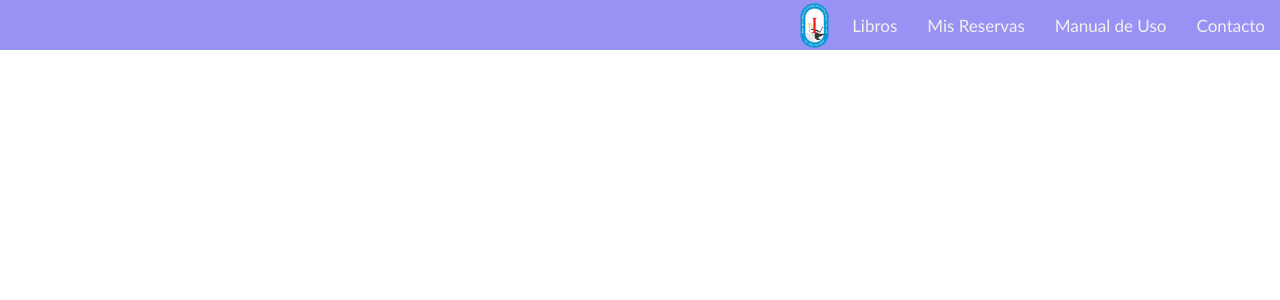
After one commit to nerii006/biblioteca, a PHP site: page /reservas.php in a window 1280 px wide. The commit adds this page. Shown: the top 300 px of the page. Run offline with PHP 8.4, Linux system fonts and the light colour scheme.

Commit message:
Primer commit de marti

```diff
--- a/index.php
+++ b/index.php
@@ -13,7 +13,7 @@
         <nav class="navbar">
             <img id="logo" src="./img/logoenet.png" alt="">
             <a href="#">Libros</a>
-            <a href="#">Mis Reservas</a>
+            <a href="#reservas.php">Mis Reservas</a>
             <a href="#">Manual de Uso</a>
             <a href="#contacto">Contacto</a>
         </nav>
--- /dev/null
+++ b/reservas.php
@@ -0,0 +1,25 @@
+<!DOCTYPE html>
+<html lang="en">
+<head>
+    <meta charset="UTF-8">
+    <meta name="viewport" content="width=device-width, initial-scale=1.0">
+    <title>Mis Reservas</title>
+    <link rel="stylesheet" href="./estilos/general.css">
+    <link rel="stylesheet" href="./estilos/nav.css">
+    <link rel="stylesheet" href="./estilos/form.css">
+</head>
+<body>
+<header>
+        <nav class="navbar">
+            <img id="logo" src="./img/logoenet.png" alt="">
+            <a href="#">Libros</a>
+            <a href="#">Mis Reservas</a>
+            <a href="#">Manual de Uso</a>
+            <a href="#contacto">Contacto</a>
+        </nav>
+    </header>
+
+
+
+</body>
+</html>
```
